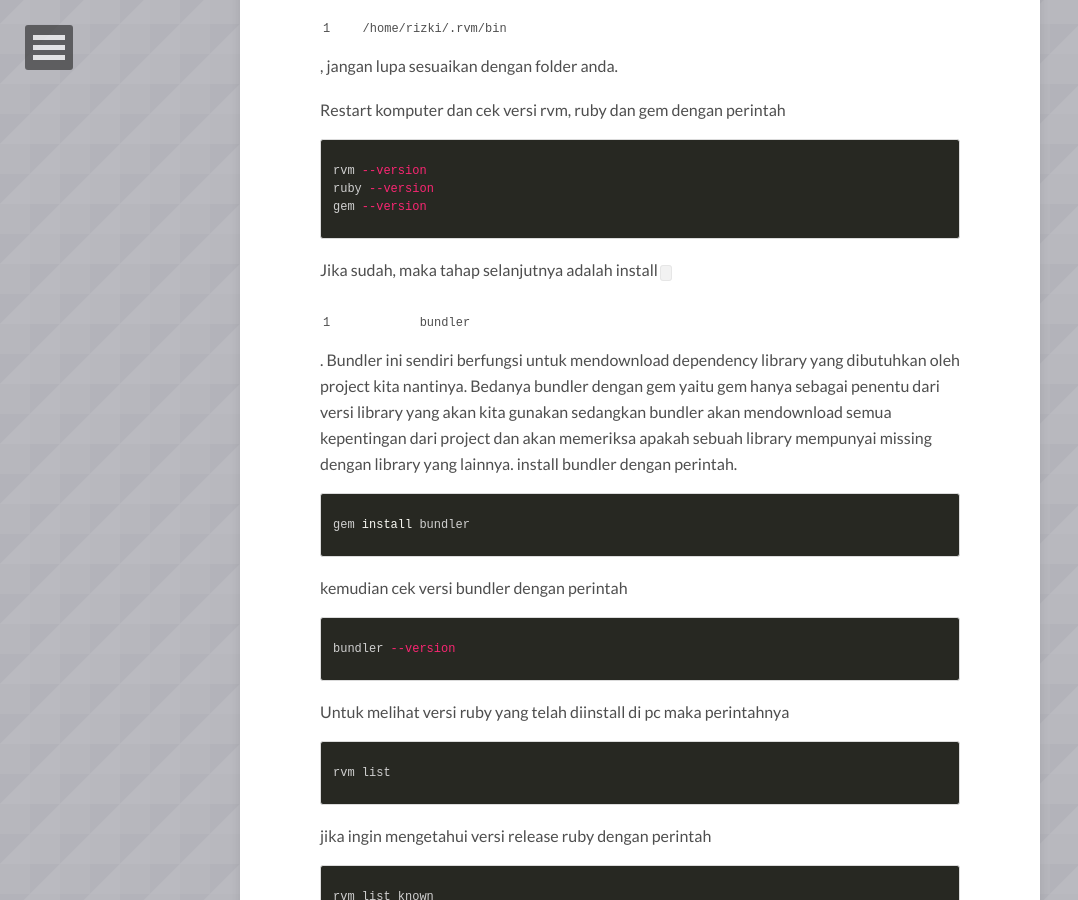
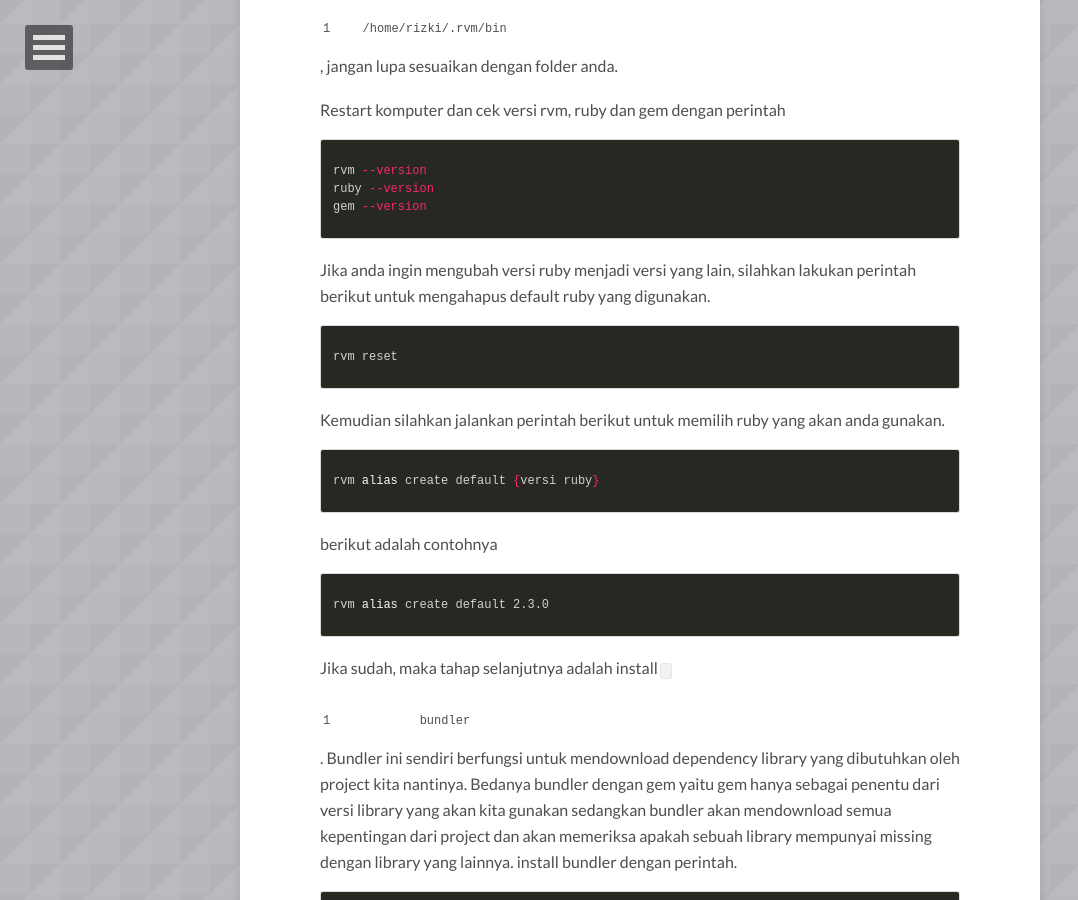
Before and after one commit to tanihub/RizkiMufrizal.github.io, a Jekyll site: the page built from _posts/2015-07-27-instalasi-perlengkapan-coding-ruby.markdown, in a window 1280 px wide and 900 px high, scrolled down 1416 px. Shown: the whole window, without its empty margins (0-1078 px from the left). Built offline with Jekyll 4.4.1, drawn with Linux system fonts in a browser that asks for light colours; nearby versions of some CDN libraries; comment, search, counter and statistics services are not loaded; some of the changed text lies outside the part shown.

Commit message:
update artikel ruby

```diff
--- a/_posts/2015-07-27-instalasi-perlengkapan-coding-ruby.markdown
+++ b/_posts/2015-07-27-instalasi-perlengkapan-coding-ruby.markdown
@@ -51,6 +51,24 @@ ruby --version
 gem --version
 {% endhighlight %}
 
+Jika anda ingin mengubah versi ruby menjadi versi yang lain, silahkan lakukan perintah berikut untuk mengahapus default ruby yang digunakan.
+
+{% highlight bash %}
+rvm reset
+{% endhighlight %}
+
+Kemudian silahkan jalankan perintah berikut untuk memilih ruby yang akan anda gunakan.
+
+{% highlight bash %}
+rvm alias create default {versi ruby}
+{% endhighlight %}
+
+berikut adalah contohnya
+
+{% highlight bash %}
+rvm alias create default 2.3.0
+{% endhighlight %}
+
 Jika sudah, maka tahap selanjutnya adalah install `bundler`. Bundler ini sendiri berfungsi untuk mendownload dependency library yang dibutuhkan oleh project kita nantinya. Bedanya bundler dengan gem yaitu gem hanya sebagai penentu dari versi library yang akan kita gunakan sedangkan bundler akan mendownload semua kepentingan dari project dan akan memeriksa apakah sebuah library mempunyai missing dengan library yang lainnya. install bundler dengan perintah.
 
 {% highlight bash %}
```
